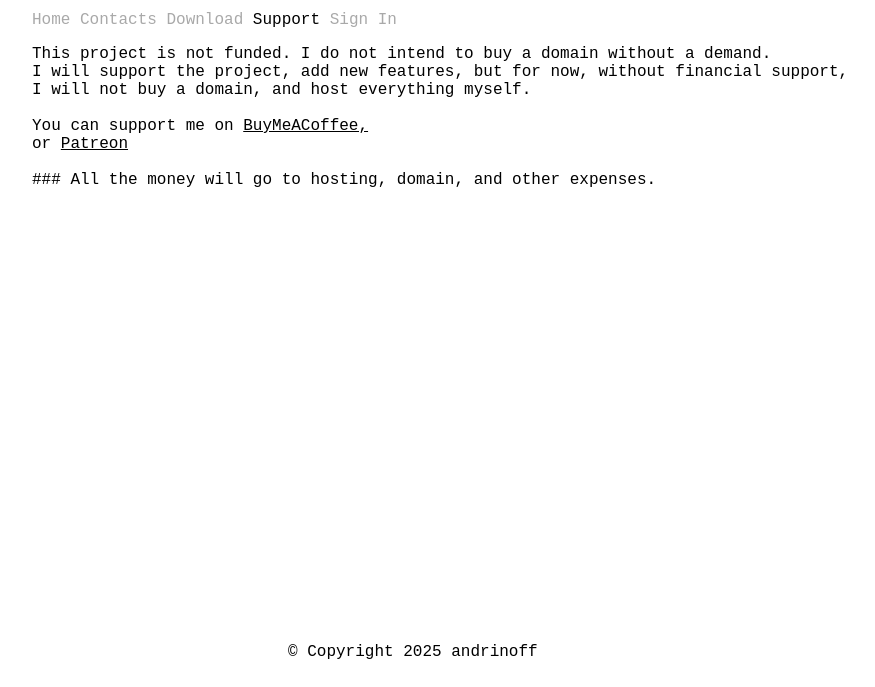
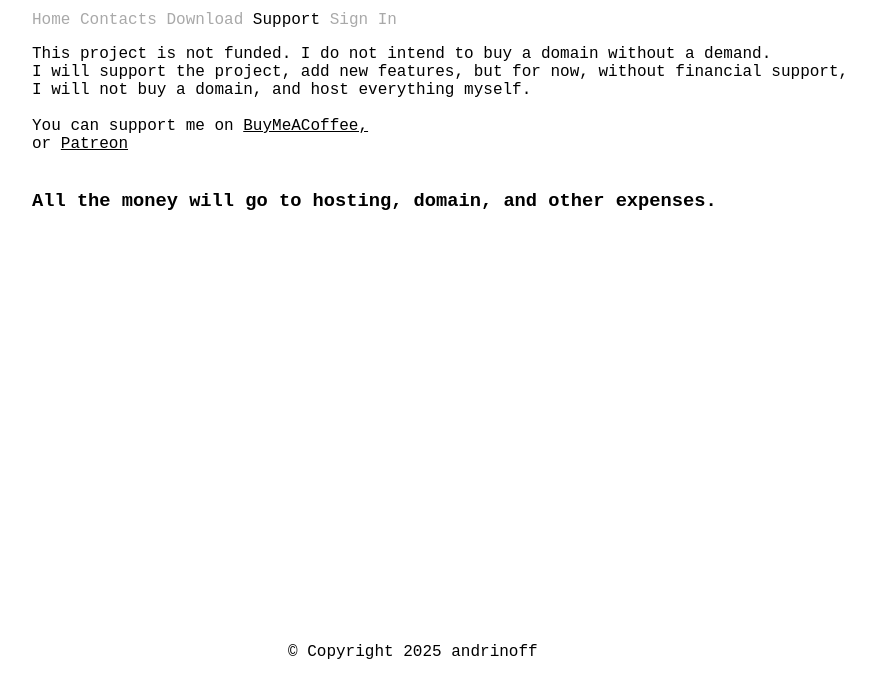
Before and after one commit to andrinoff/work-progress-web, a website: page support.html in a window 1280 px wide. Shown: the part 113-800 px from the top of the page, without its empty margins (224-1099 px from the left). Drawn offline with Linux system fonts and the light colour scheme.

Commit message:
Changed MD syntax to html in support page

```diff
--- a/support.html
+++ b/support.html
@@ -25,7 +25,7 @@
         You can support me on <a class="link-normal" href="https://www.buymeacoffee.com/andrinoff">BuyMeACoffee,</a> <br>
         or <a class="link-normal" href="https://www.patreon.com/andrinoff">Patreon</a> <br>
         <br>
-        ### All the money will go to hosting, domain, and other expenses. <br>
+        <h3> All the money will go to hosting, domain, and other expenses. <br></h3>
     </p>
     <div class="footer"><p>© Copyright 2025 andrinoff</p></div>
     <script src="startup_script.js"></script>
```
